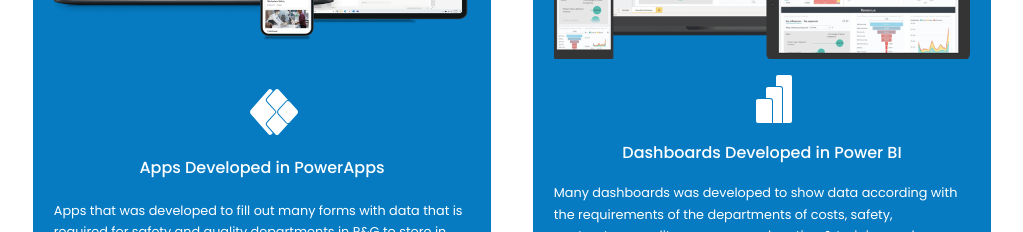
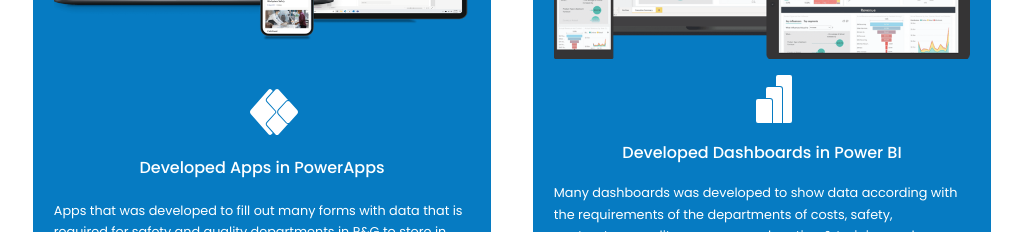
Before and after one commit to arbelaezdm/react-portfolio-website, a React (Create React App) app: page / in a window 1280 px wide. Shown: the part 3640-3872 px from the top of the page, without its empty margins (128-1151 px from the left). Built offline with nearby package versions, Linux system fonts and the light colour scheme.

Commit message:
portafolio component updated

```diff
--- a/src/components/portfolio/Portfolio.jsx
+++ b/src/components/portfolio/Portfolio.jsx
@@ -26,7 +26,7 @@
             <SiPowerapps className="icon_technology" />
           </div>
 
-          <h3 className="portfolio__title">Apps Developed in PowerApps</h3>
+          <h3 className="portfolio__title">Developed Apps in PowerApps</h3>
 
           <p className="text_description">
             Apps that was developed to fill out many forms with data that is
@@ -60,7 +60,7 @@
             <SiPowerbi className="icon_technology" />
           </div>
 
-          <h3 className="portfolio__title">Dashboards Developed in Power BI</h3>
+          <h3 className="portfolio__title">Developed Dashboards in Power BI</h3>
 
           <p className="text_description">
             Many dashboards was developed to show data according with the
```
